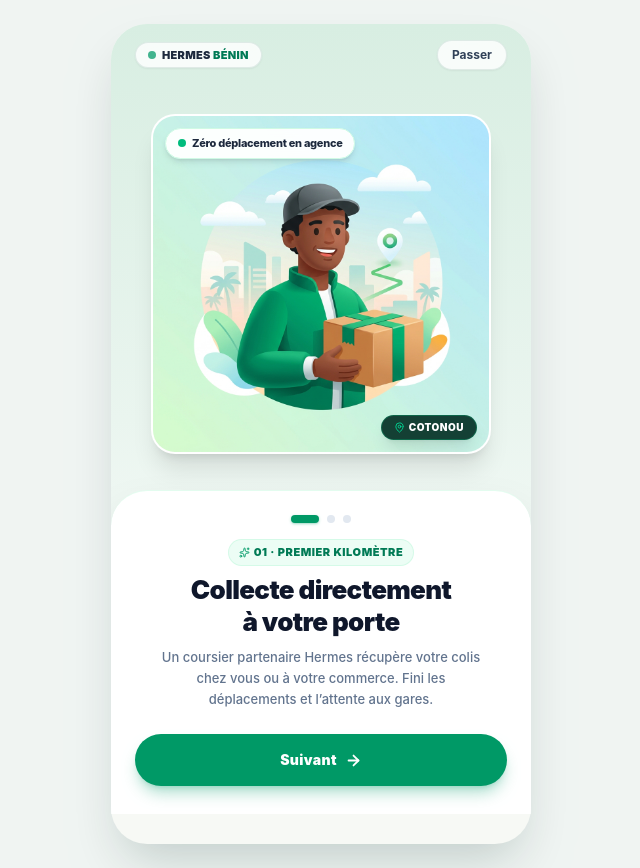
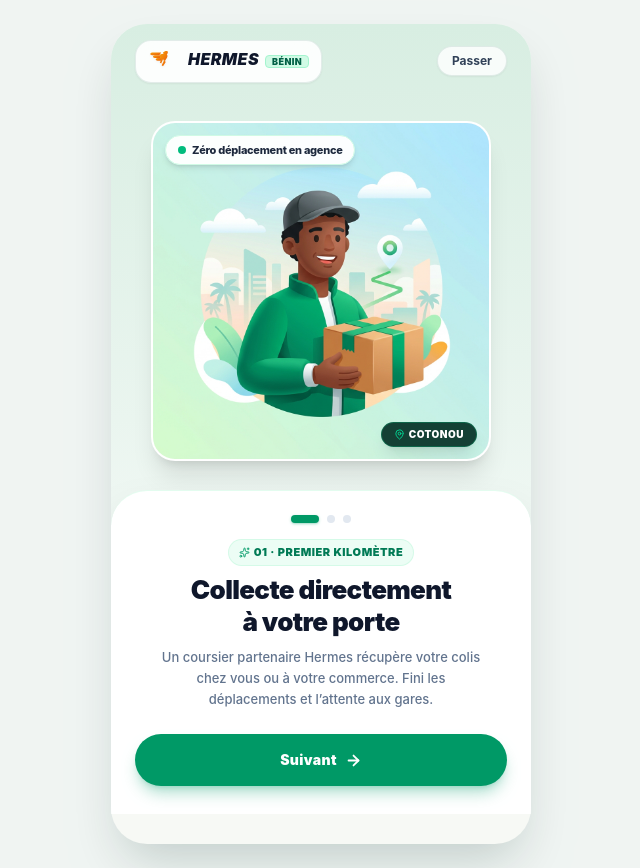
Before and after one commit to Talesman-index/Hermes, a React (Vite) app: page / in a window 1280 px wide. Shown: the whole page, without its empty margins (319-959 px from the left). Built offline with nearby package versions, Linux system fonts and the light colour scheme.

Commit message:
feat: winged amber logo with slogan and stylish soft preloader

```diff
--- a/src/App.tsx
+++ b/src/App.tsx
@@ -9,6 +9,7 @@ import { TrackingScreen } from './components/mobile/TrackingScreen';
 import { DeliveredScreen } from './components/mobile/DeliveredScreen';
 import { MyShipmentsScreen } from './components/mobile/MyShipmentsScreen';
 import { ProfileScreen } from './components/mobile/ProfileScreen';
+import { Preloader } from './components/common/Preloader';
 import { CheckCircle2 } from 'lucide-react';
 
 const MobileMain: React.FC = () => {
@@ -16,6 +17,9 @@ const MobileMain: React.FC = () => {
 
   return (
     <div className="min-h-screen bg-[#F0F4F2] flex flex-col font-sans selection:bg-emerald-600 selection:text-white">
+      {/* Stylish Soft Preloader */}
+      <Preloader />
+
       {/* Main Centered Smartphone Experience */}
       <MobileFrame>
         {showOnboarding ? (
--- a/src/components/common/HermesLogo.tsx
+++ b/src/components/common/HermesLogo.tsx
@@ -4,6 +4,7 @@ interface HermesLogoProps {
   size?: 'sm' | 'md' | 'lg' | 'xl';
   variant?: 'dark' | 'light' | 'mono';
   showSubtitle?: boolean;
+  withCard?: boolean;
   className?: string;
 }
 
@@ -11,92 +12,124 @@ export const HermesLogo: React.FC<HermesLogoProps> = ({
   size = 'md',
   variant = 'dark',
   showSubtitle = true,
+  withCard = false,
   className = '',
 }) => {
   // Dimensions mapping
   const iconSizes = {
-    sm: 32,
+    sm: 30,
     md: 40,
     lg: 52,
-    xl: 68,
+    xl: 66,
   };
 
-  const textSizes = {
+  const titleSizes = {
     sm: 'text-base',
     md: 'text-xl',
     lg: 'text-2xl',
     xl: 'text-3xl',
   };
 
+  const subtitleSizes = {
+    sm: 'text-[9px]',
+    md: 'text-[11px]',
+    lg: 'text-xs',
+    xl: 'text-sm',
+  };
+
   const s = iconSizes[size];
 
-  return (
+  const content = (
     <div className={`inline-flex items-center gap-2.5 select-none ${className}`}>
-      {/* Dynamic Geometric Hermes Winged Emblem */}
+      {/* Winged Hermes Emblem matching user reference: horizontal wing slats on left + forward soaring silhouette on right */}
       <div
-        className="relative flex items-center justify-center shrink-0 rounded-2xl bg-emerald-600 text-white shadow-lg shadow-emerald-600/25 transition-transform duration-300 hover:scale-105"
-        style={{ width: s, height: s }}
+        className="relative flex items-center justify-center shrink-0 transition-transform duration-300 hover:scale-105"
+        style={{ width: s, height: (s * 32) / 44 }}
       >
         <svg
-          viewBox="0 0 48 48"
+          viewBox="0 0 64 48"
           fill="none"
           xmlns="http://www.w3.org/2000/svg"
-          className="w-3/4 h-3/4"
+          className="w-full h-full drop-shadow-xs"
         >
-          {/* Subtle background glow circle */}
-          <circle cx="24" cy="24" r="20" fill="#FFFFFF" fillOpacity="0.18" />
+          <defs>
+            <linearGradient id="hermesWingGrad" x1="0%" y1="0%" x2="100%" y2="100%">
+              <stop offset="0%" stopColor="#F59E0B" />
+              <stop offset="100%" stopColor="#EA580C" />
+            </linearGradient>
+          </defs>
 
-          {/* Winged Hermes stylized 'H' and parcel box */}
-          {/* Left vertical pillar */}
+          {/* Left Wing Slats (3 horizontal aerodynamic speed feathers) */}
+          {/* Top feather */}
           <path
-            d="M12 11V37C12 38.1046 12.8954 39 14 39H16C17.1046 39 18 38.1046 18 37V11C18 9.89543 17.1046 9 16 9H14C12.8954 9 12 9.89543 12 11Z"
-            fill="#FFFFFF"
+            d="M4 14C4 11.7909 5.79086 10 8 10H28L24 16H8C5.79086 16 4 14.2091 4 14Z"
+            fill="url(#hermesWingGrad)"
+          />
+          {/* Middle feather */}
+          <path
+            d="M10 20C10 17.7909 11.7909 16 14 16H30L26 22H14C11.7909 22 10 20.2091 10 20Z"
+            fill="url(#hermesWingGrad)"
+          />
+          {/* Bottom feather */}
+          <path
+            d="M16 26C16 23.7909 17.7909 22 20 22H32L28 28H20C17.7909 28 16 26.2091 16 26Z"
+            fill="url(#hermesWingGrad)"
           />
 
-          {/* Right vertical pillar */}
+          {/* Dynamic Forward-Soaring Hermes Figure Silhouette (Right side) */}
+          {/* Head & upper helmet wing */}
           <path
-            d="M30 11V37C30 38.1046 30.8954 39 32 39H34C35.1046 39 36 38.1046 36 37V11C36 9.89543 35.1046 9 34 9H32C30.8954 9 30 9.89543 30 11Z"
-            fill="#FFFFFF"
+            d="M32 10C34.5 7.5 38 6 42 7C43.5 10 42 13 40 15L35 18L32 10Z"
+            fill="url(#hermesWingGrad)"
           />
-
-          {/* Dynamic forward bridge (represents speed, connection, route) */}
+          {/* Forward leaning aerodynamic torso and wing body */}
           <path
-            d="M16 21H32V27H16V21Z"
-            fill="#A7F3D0"
+            d="M26 14L38 12C41.5 14 43 17 41 21L36 29L32 25L28 34L25 32L29 24L25 21L26 14Z"
+            fill="url(#hermesWingGrad)"
           />
-
-          {/* Upper winged aerodynamic chevron (Hermes caduceus wing) */}
+          {/* Forward speed trail / dynamic lower foot */}
           <path
-            d="M18 15L24 9L30 15L24 18L18 15Z"
-            fill="#FFFFFF"
+            d="M34 26L38 31L32 40L29 38L33 30L34 26Z"
+            fill="url(#hermesWingGrad)"
           />
-
-          {/* Central energetic dot / package pin */}
-          <circle cx="24" cy="24" r="2.5" fill="#047857" />
         </svg>
       </div>
 
-      {/* Typography */}
-      <div className="flex flex-col leading-none">
-        <div className="flex items-center gap-1.5">
+      {/* Typography: HERMES Bold Italic + Slogan 'Votre colis, notre mission.' */}
+      <div className="flex flex-col leading-tight">
+        <div className="flex items-baseline gap-1.5">
           <span
-            className={`font-black tracking-tight font-sans ${textSizes[size]} ${
+            className={`font-black italic tracking-wide font-sans ${titleSizes[size]} ${
               variant === 'light' ? 'text-white' : 'text-slate-900'
             }`}
           >
             HERMES
           </span>
-          <span className="text-[9px] font-black tracking-wider uppercase px-1.5 py-0.5 rounded-md bg-emerald-100 text-emerald-800 border border-emerald-200">
+          <span className="text-[9px] font-black tracking-wider uppercase px-1.5 py-0.2 rounded bg-emerald-100 text-emerald-800 border border-emerald-200">
             BÉNIN
           </span>
         </div>
 
         {showSubtitle && (
-          <p className="text-[10px] text-slate-400 font-medium tracking-wide mt-0.5">
-            by <strong className={variant === 'light' ? 'text-slate-200' : 'text-slate-700'}>Strategy ARENA</strong>
+          <p
+            className={`font-semibold tracking-tight ${subtitleSizes[size]} ${
+              variant === 'light' ? 'text-slate-300' : 'text-slate-500'
+            }`}
+          >
+            Votre colis, notre mission.
           </p>
         )}
       </div>
     </div>
   );
+
+  if (withCard) {
+    return (
+      <div className="inline-flex items-center bg-white px-4 py-2.5 rounded-2xl shadow-sm border border-slate-100">
+        {content}
+      </div>
+    );
+  }
+
+  return content;
 };
--- /dev/null
+++ b/src/components/common/Preloader.tsx
@@ -0,0 +1,109 @@
+import React, { useState, useEffect } from 'react';
+import { HermesLogo } from './HermesLogo';
+import { Sparkles, MapPin } from 'lucide-react';
+
+interface PreloaderProps {
+  onComplete?: () => void;
+  minDurationMs?: number;
+}
+
+export const Preloader: React.FC<PreloaderProps> = ({
+  onComplete,
+  minDurationMs = 1900
+}) => {
+  const [progress, setProgress] = useState(0);
+  const [statusText, setStatusText] = useState('Connexion au réseau logistique...');
+  const [fadeOut, setFadeOut] = useState(false);
+  const [hidden, setHidden] = useState(false);
+
+  useEffect(() => {
+    const startTime = Date.now();
+    const interval = setInterval(() => {
+      const elapsed = Date.now() - startTime;
+      const rawProgress = Math.min((elapsed / minDurationMs) * 100, 100);
+      setProgress(rawProgress);
+
+      if (rawProgress < 35) {
+        setStatusText('Connexion au réseau logistique...');
+      } else if (rawProgress < 75) {
+        setStatusText('Corridor Cotonou ➔ Parakou (RNIE 2)...');
+      } else if (rawProgress < 98) {
+        setStatusText('Initialisation de votre espace...');
+      } else {
+        setStatusText('Bienvenue sur HERMES');
+      }
+
+      if (rawProgress >= 100) {
+        clearInterval(interval);
+        setTimeout(() => {
+          setFadeOut(true);
+          setTimeout(() => {
+            setHidden(true);
+            if (onComplete) onComplete();
+          }, 650);
+        }, 150);
+      }
+    }, 25);
+
+    return () => clearInterval(interval);
+  }, [minDurationMs, onComplete]);
+
+  if (hidden) return null;
+
+  return (
+    <div
+      className={`fixed inset-0 z-50 flex flex-col items-center justify-between p-8 select-none transition-all duration-700 ease-out ${
+        fadeOut ? 'opacity-0 scale-105 pointer-events-none backdrop-blur-none' : 'opacity-100 scale-100 backdrop-blur-md'
+      }`}
+      style={{
+        background: 'radial-gradient(circle at 50% 35%, #F0FDF4 0%, #F8FAF9 55%, #FFFFFF 100%)'
+      }}
+    >
+      {/* Top subtle badge */}
+      <div className="pt-4 flex items-center gap-1.5 opacity-80 animate-in fade-in duration-500">
+        <span className="w-1.5 h-1.5 rounded-full bg-emerald-500 animate-ping" />
+        <span className="text-[10px] font-black uppercase tracking-wider text-emerald-800 bg-emerald-50 px-2.5 py-0.5 rounded-full border border-emerald-100">
+          Plateforme Bénin · 2026
+        </span>
+      </div>
+
+      {/* Center Hero Card with Winged Logo and Slogan */}
+      <div className="flex flex-col items-center text-center space-y-6 my-auto">
+        {/* Soft floating glow container */}
+        <div className="relative animate-float-gentle">
+          {/* Ambient colored background blur */}
+          <div className="absolute inset-0 -m-4 bg-gradient-to-r from-amber-400/20 via-emerald-400/20 to-amber-500/20 rounded-full blur-2xl" />
+
+          {/* Logo Card with soft shadow */}
+          <div className="relative bg-white/90 backdrop-blur-xl px-7 py-5 rounded-3xl shadow-xl shadow-emerald-950/5 border border-emerald-100/80">
+            <HermesLogo size="xl" showSubtitle={true} />
+          </div>
+        </div>
+
+        {/* Soft Progress Track */}
+        <div className="space-y-2.5 w-52 max-w-xs">
+          <div className="relative h-1.5 w-full bg-slate-100/90 rounded-full overflow-hidden shadow-inner border border-slate-200/40">
+            <div
+              className="h-full rounded-full bg-gradient-to-r from-amber-400 via-emerald-500 to-emerald-600 transition-all duration-150 ease-out shadow-xs"
+              style={{ width: `${progress}%` }}
+            />
+          </div>
+
+          {/* Micro status text */}
+          <div className="flex items-center justify-center gap-1.5 text-[11px] font-medium text-slate-500">
+            <span className="truncate">{statusText}</span>
+          </div>
+        </div>
+      </div>
+
+      {/* Bottom Corridor Footnote */}
+      <div className="pb-3 text-center space-y-1 text-slate-400 text-[10px]">
+        <div className="flex items-center justify-center gap-1 font-bold text-slate-600">
+          <MapPin size={11} className="text-emerald-600" />
+          <span>Cotonou · Bohicon · Parakou</span>
+        </div>
+        <p className="font-medium">by Strategy ARENA</p>
+      </div>
+    </div>
+  );
+};
--- a/src/components/mobile/HomeScreen.tsx
+++ b/src/components/mobile/HomeScreen.tsx
@@ -19,6 +19,7 @@ import {
   Info,
   X
 } from 'lucide-react';
+import { HermesLogo } from '../common/HermesLogo';
 
 export const HomeScreen: React.FC = () => {
   const { setActiveTab, openTracking, activeShipment, shipments, openOnboarding } = useMobileApp();
@@ -42,16 +43,13 @@ export const HomeScreen: React.FC = () => {
           <Menu size={18} className="stroke-[2.5]" />
         </button>
 
-        {/* Brand Pill Badge */}
+        {/* Brand Logo Card (exact style of user reference) */}
         <div
           onClick={openOnboarding}
-          className="flex items-center gap-1.5 px-3 py-1 rounded-full bg-emerald-100 border border-emerald-300 shadow-xs cursor-pointer select-none group"
+          className="bg-white/95 px-3 py-1.5 rounded-2xl shadow-xs border border-slate-100 hover:border-emerald-200 transition-all cursor-pointer select-none group"
           title="Voir l'onboarding de présentation"
         >
-          <div className="w-4 h-4 rounded-full bg-emerald-600 text-white flex items-center justify-center text-[10px] font-black">
-            H
-          </div>
-          <span className="font-black text-xs tracking-tight text-emerald-950">HERMES</span>
+          <HermesLogo size="sm" showSubtitle={false} />
         </div>
 
         {/* Right Circular Avatar: Mon Profil */}
--- a/src/components/mobile/OnboardingScreen.tsx
+++ b/src/components/mobile/OnboardingScreen.tsx
@@ -9,6 +9,7 @@ import {
   Package,
   Check
 } from 'lucide-react';
+import { HermesLogo } from '../common/HermesLogo';
 
 interface OnboardingScreenProps {
   onComplete: () => void;
@@ -71,13 +72,10 @@ export const OnboardingScreen: React.FC<OnboardingScreenProps> = ({ onComplete }
       {/* Soft Sky Ambient Gradient Background */}
       <div className="absolute inset-0 bg-gradient-to-b from-[#D8EEE2] via-[#EAF5EF] to-white pointer-events-none" />
 
-      {/* Top Header Bar (matches image 2: 9:41 on left, Skip on right) */}
+      {/* Top Header Bar */}
       <div className="relative z-30 flex items-center justify-between px-6 pt-4 pb-2">
-        <div className="flex items-center gap-1.5 bg-white/80 backdrop-blur-md px-3 py-1 rounded-full border border-emerald-900/10 shadow-xs">
-          <div className="w-2 h-2 rounded-full bg-emerald-600 animate-pulse" />
-          <span className="text-[11px] font-black tracking-wide text-slate-800 uppercase font-sans">
-            HERMES <span className="text-emerald-700">BÉNIN</span>
-          </span>
+        <div className="bg-white/90 backdrop-blur-md px-3 py-1.5 rounded-2xl shadow-xs border border-emerald-900/10">
+          <HermesLogo size="sm" showSubtitle={false} />
         </div>
 
         <button
--- a/src/components/mobile/ProfileScreen.tsx
+++ b/src/components/mobile/ProfileScreen.tsx
@@ -22,6 +22,7 @@ import {
   Building2,
   Package
 } from 'lucide-react';
+import { HermesLogo } from '../common/HermesLogo';
 
 export const ProfileScreen: React.FC = () => {
   const {
@@ -272,13 +273,11 @@ export const ProfileScreen: React.FC = () => {
         </button>
       </div>
 
-      {/* Footer Branding */}
-      <div className="text-center pt-2 space-y-1">
-        <p className="text-xs font-black text-slate-700 tracking-tight font-sans">
-          HERMES <span className="text-emerald-700">BÉNIN</span>
-        </p>
+      {/* Footer Branding with Winged Logo & Slogan */}
+      <div className="flex flex-col items-center justify-center pt-2 space-y-1.5 text-center">
+        <HermesLogo size="sm" showSubtitle={true} />
         <p className="text-[10px] text-slate-400">
-          Développé par <strong>Strategy ARENA</strong> · Version Démo MVP 1.0
+          by <strong>Strategy ARENA</strong> · Version MVP Démo 1.0
         </p>
       </div>
 
```
